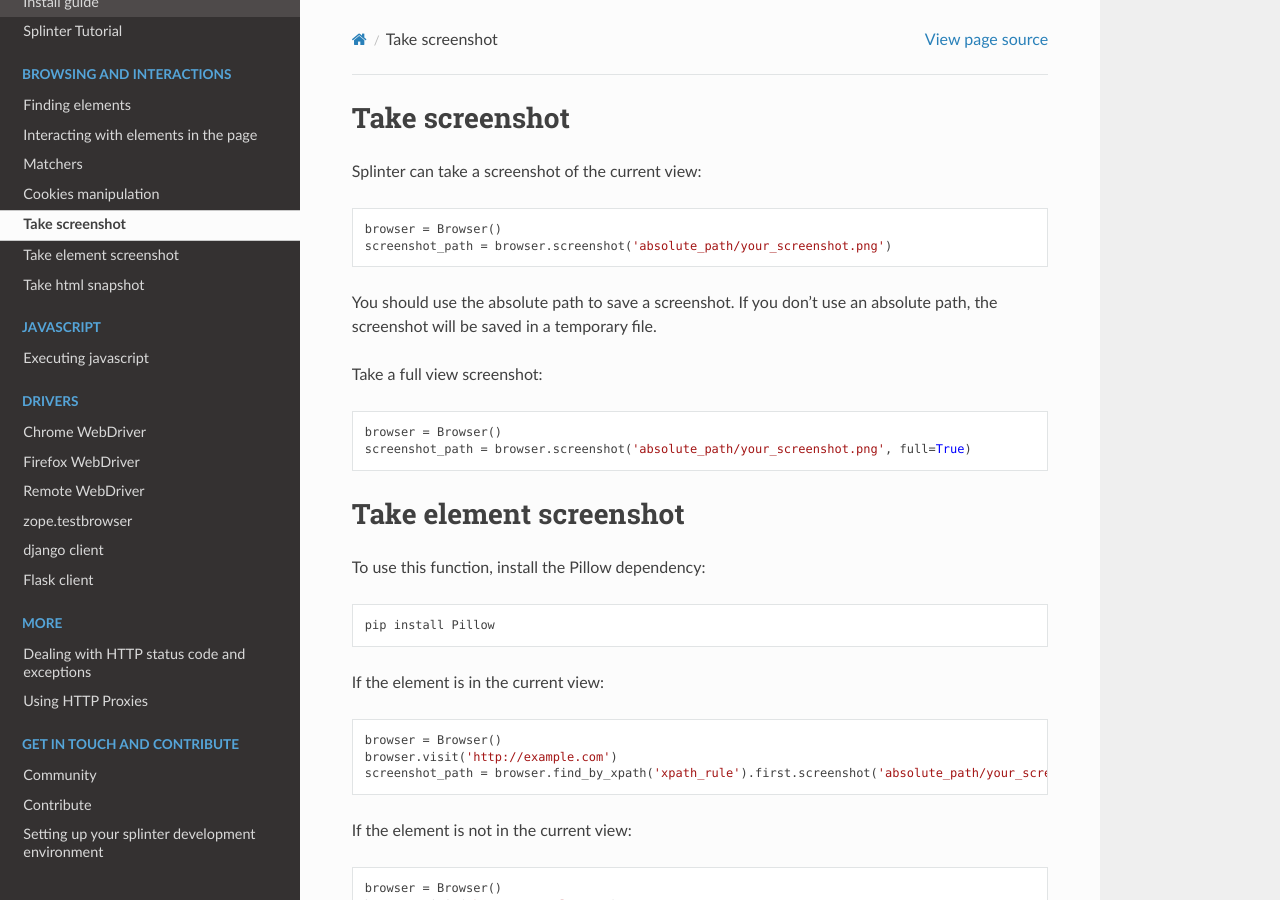
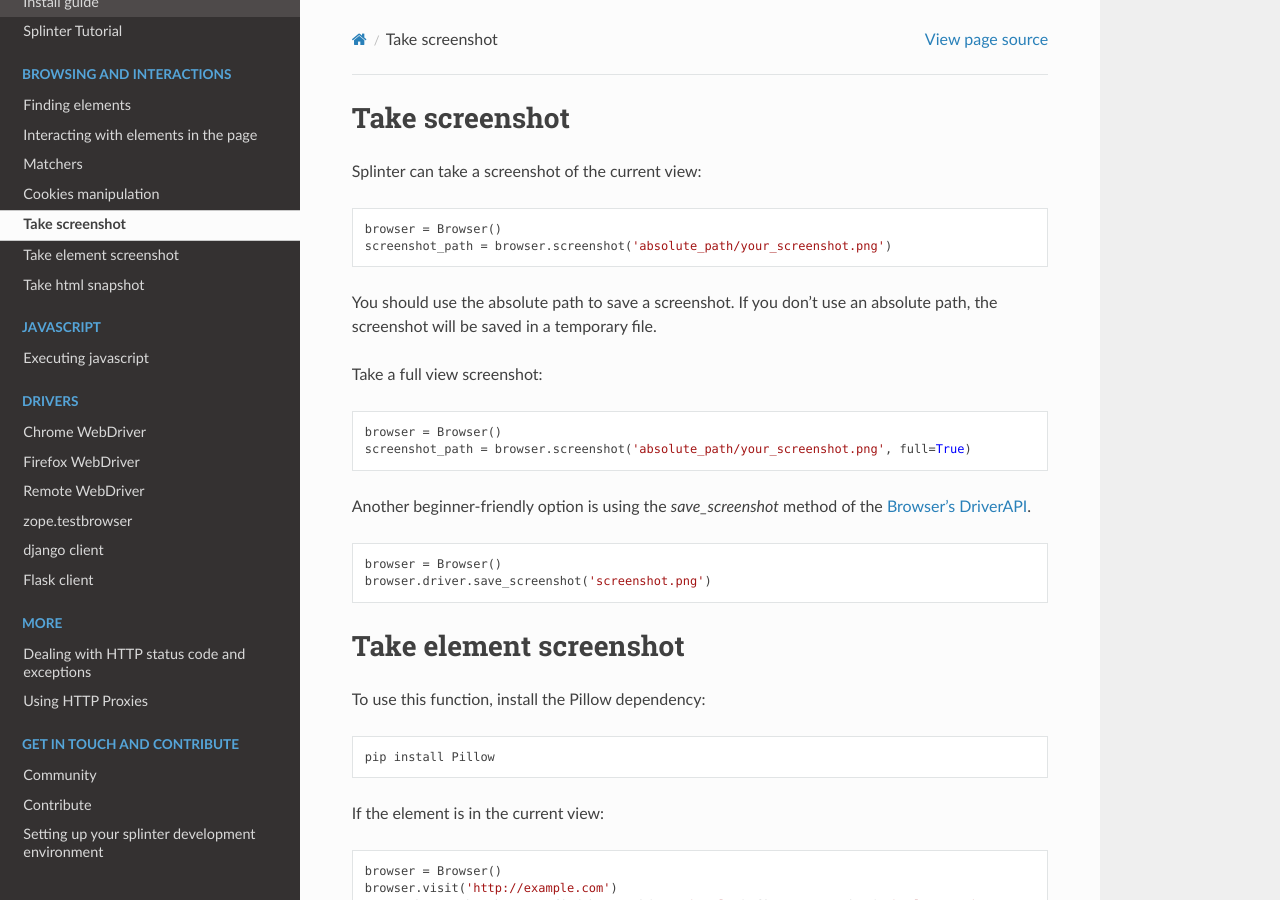
Before and after one commit to cobrateam/splinter, a Sphinx documentation site: the page built from docs/screenshot.rst, in a window 1280 px wide and 900 px high. Built offline with Sphinx 7.4.7 and the Read the Docs theme 2.0.0, drawn with Linux system fonts in a browser that asks for light colours; pages that are not in the unit, such as notebooks, are missing from menus.

Commit message:
Update screenshot.rst

```diff
--- a/docs/screenshot.rst
+++ b/docs/screenshot.rst
@@ -30,6 +30,16 @@
 
     browser = Browser()
     screenshot_path = browser.screenshot('absolute_path/your_screenshot.png', full=True)
+
+Another beginner-friendly option is using the `save_screenshot` method of the `Browser's DriverAPI
+<https://splinter.readthedocs.io/en/latest/api/driver-and-element-api.html?highlight=save_screenshot#driverapi>`_.
+
+.. highlight:: python
+
+::
+
+    browser = Browser()
+    browser.driver.save_screenshot('screenshot.png')
 
 +++++++++++++++++++++++
 Take element screenshot
```
